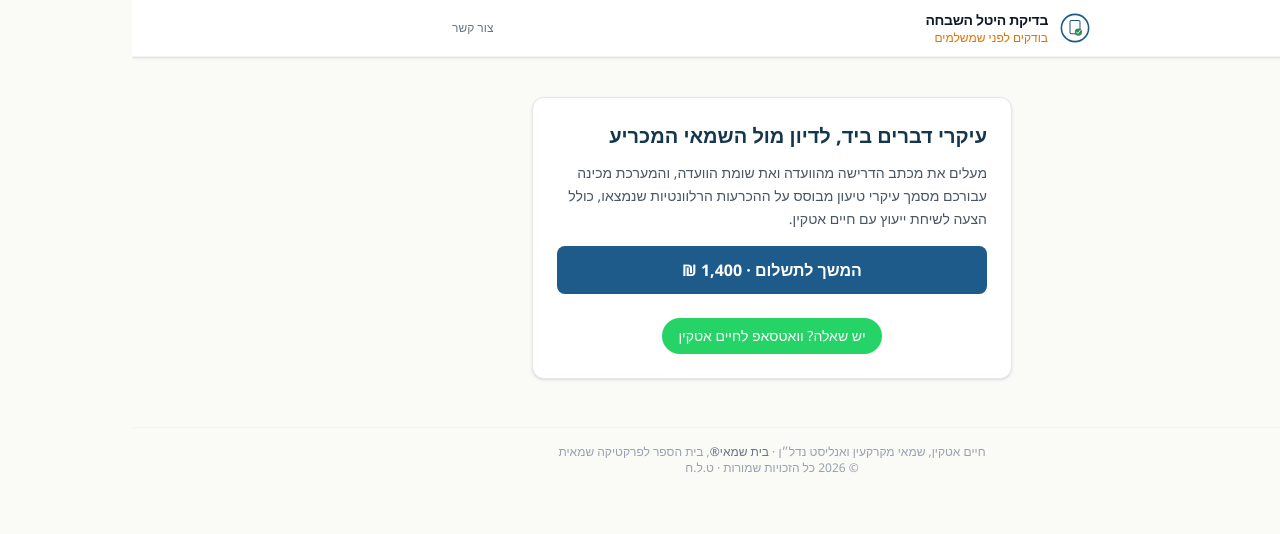
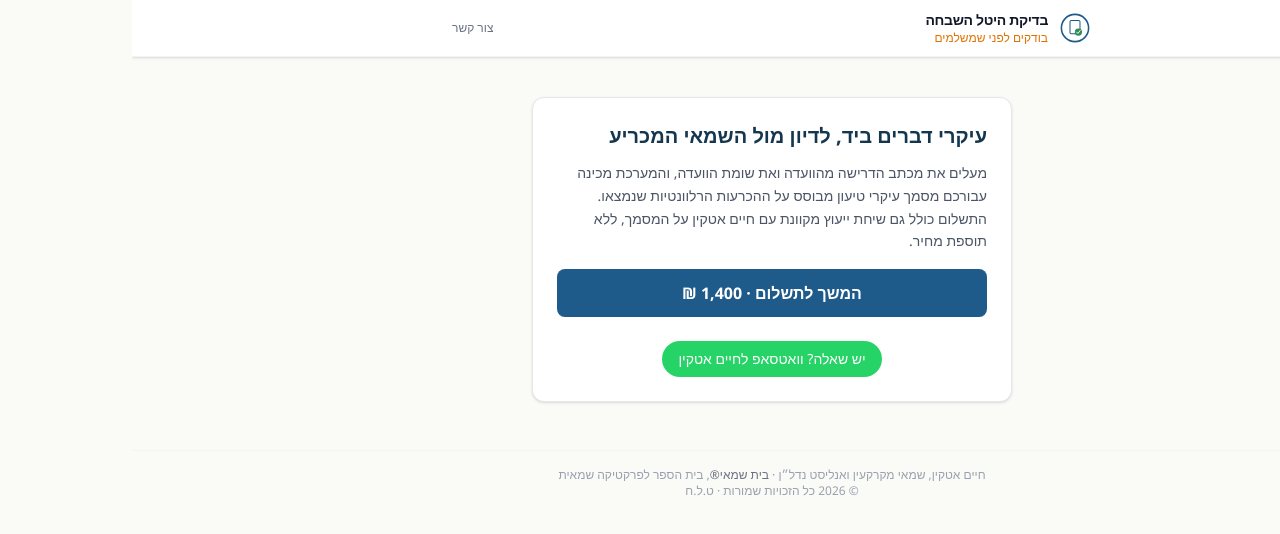
Before and after one commit to haimetkin-lgtm/hetel-hasbaha, a Next.js app: page /hetel-hasbaha/upgrade in a window 1280 px wide. Shown: the top 534 px of the page. Built offline with nearby package versions, Linux system fonts and the light colour scheme; no server answers.

Commit message:
Clarify that the consultation call is included in the stage 2 price, not a separate offer

```diff
--- a/app/upgrade/page.tsx
+++ b/app/upgrade/page.tsx
@@ -70,7 +70,8 @@ function UpgradeContent() {
       </h1>
       <p className="text-gray-600 text-sm leading-relaxed mb-4">
         מעלים את מכתב הדרישה מהוועדה ואת שומת הוועדה, והמערכת מכינה עבורכם מסמך עיקרי טיעון
-        מבוסס על ההכרעות הרלוונטיות שנמצאו, כולל הצעה לשיחת ייעוץ עם חיים אטקין.
+        מבוסס על ההכרעות הרלוונטיות שנמצאו. התשלום כולל גם שיחת ייעוץ מקוונת עם חיים אטקין
+        על המסמך, ללא תוספת מחיר.
       </p>
       {caseRow?.committee_name && (
         <div className="bg-[#eef4f9] rounded-lg px-3 py-2 text-sm text-[#14364f] mb-4">
```
